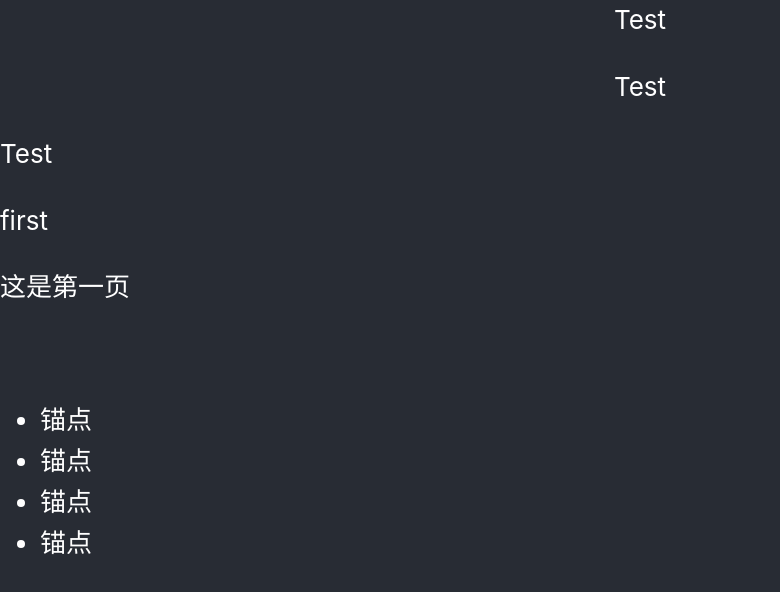
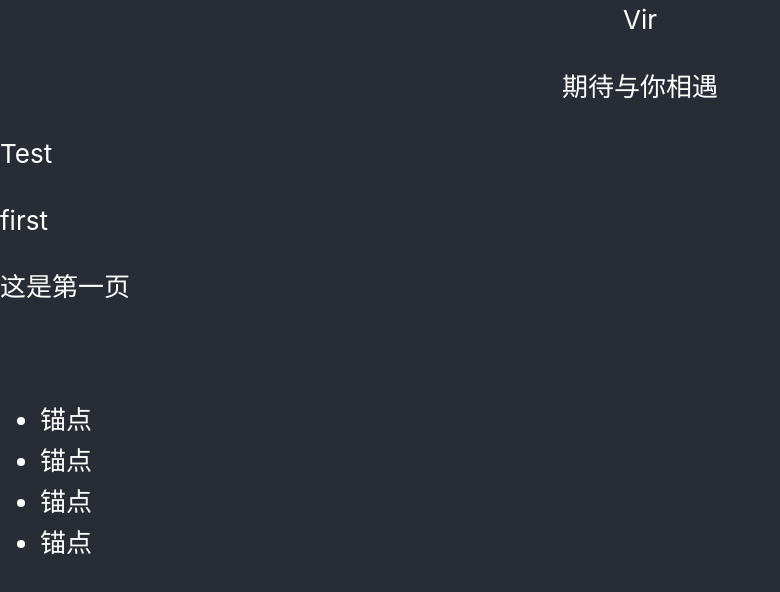
Before and after one commit to virzs/react-typescript-backstage, a React (Create React App) app: page / in a window 1280 px wide. Shown: the top 592 px of the page, without its empty margins (0-780 px from the left). Built offline with nearby package versions, Linux system fonts and the light colour scheme.

Commit message:
增加信息

```diff
--- a/src/data/main-data.ts
+++ b/src/data/main-data.ts
@@ -1,6 +1,23 @@
 export const authorData = {
-  author: "Test",
-  introduction: "Test",
+  author: "Vir",
+  introduction: "期待与你相遇",
+  links: [
+    {
+      name: "GitHub",
+      link: "https://github.com/virzs",
+      icon: "",
+    },
+    {
+      name: "bilibili",
+      link: "https://space.bilibili.com/13683365",
+      icon: "",
+    },
+    {
+      name: "博客",
+      link: "https://blog.virs.xyz",
+      icon: "",
+    },
+  ],
 };
 
 export const pageData = [
```
